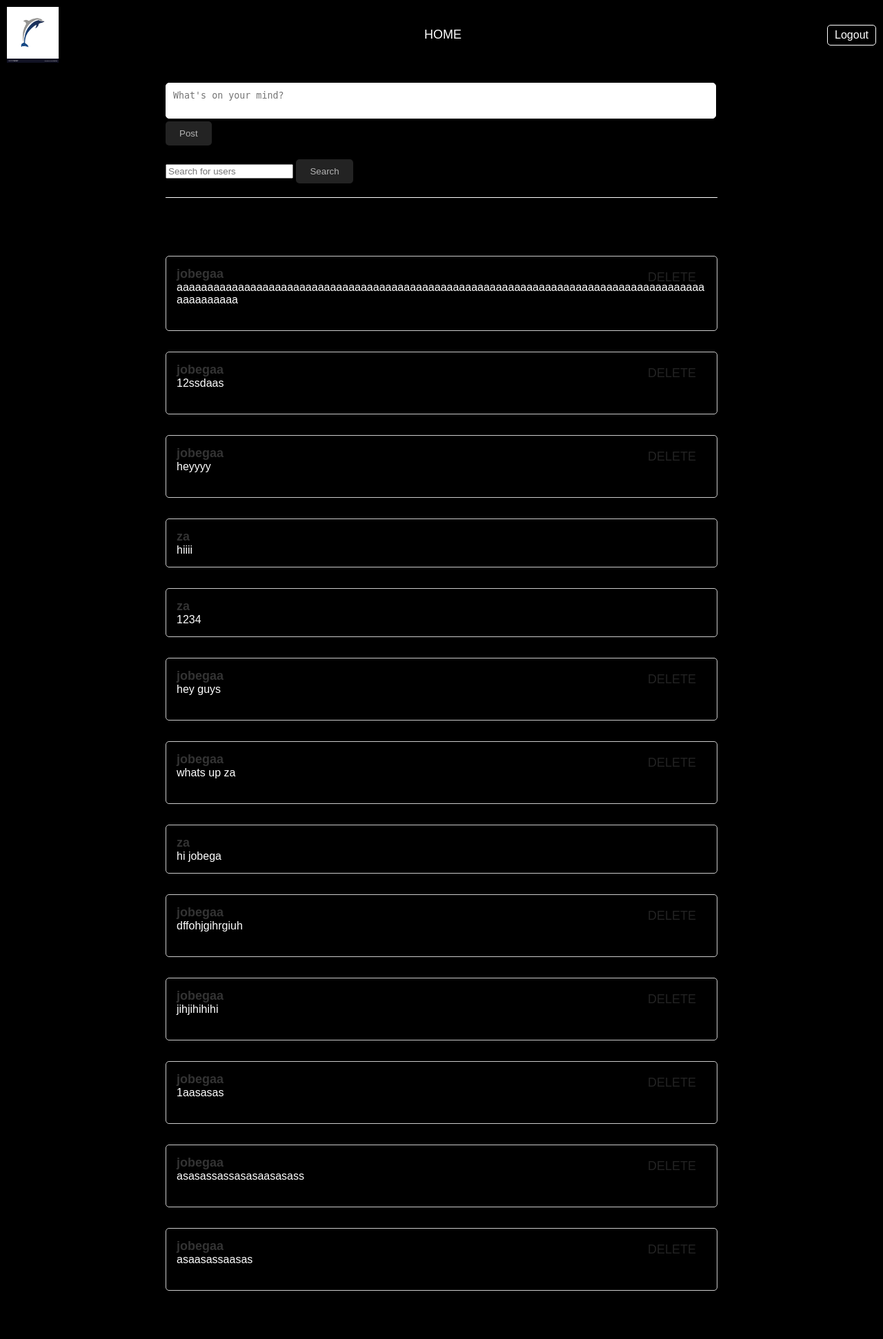
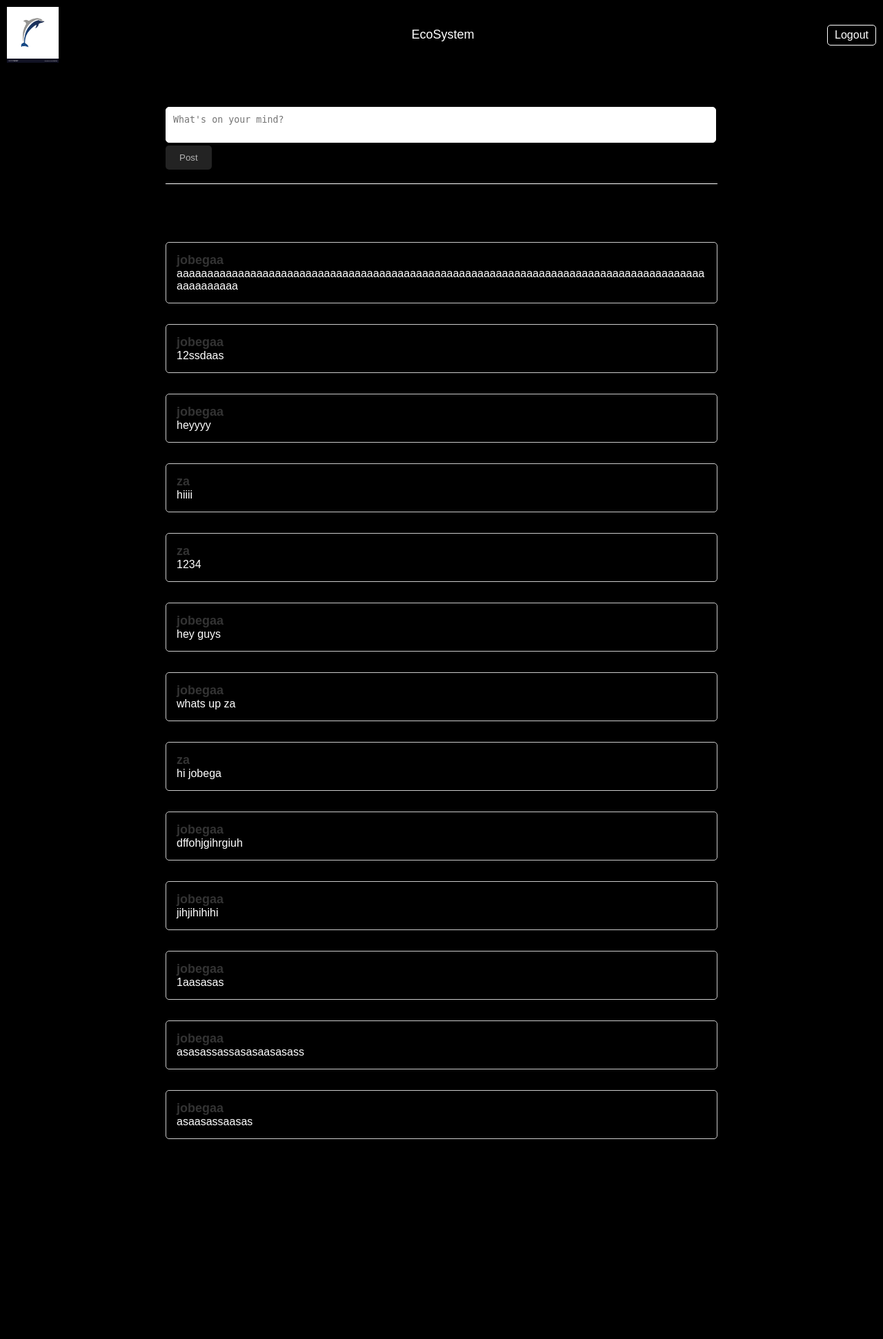
Before and after one commit to JosephPobega/EcoSystem, a Flask app: page /dashboard in a window 1280 px wide. Shown: the whole page at 69% size. After the commit the page ends 1652 px from the top, so only its background shows below. Run offline with Flask 3, Linux system fonts and the light colour scheme; a user stored in the database is signed in.

Commit message:
Add files via upload

```diff
--- a/templates/dashboard.html
+++ b/templates/dashboard.html
@@ -9,61 +9,57 @@
 <body>
     <header>
         <img src="/static/blubberlogo.png" alt="Blubber">
-        <p class="welcome-text">HOME</p>
+        <p class="welcome-text">EcoSystem</p>
         <a href="/login" class="logout">Logout</a>
     </header>
 
+
+    <!-- Script to return to top of page when logo is pressed -->
     <script>
-        // Get the logo element
         const logo = document.querySelector('header img');
-
-        // Add a click event listener to the logo
         logo.addEventListener('click', () => {
-            // Scroll to the top of the page smoothly
             window.scrollTo({
                 top: 0,
                 behavior: 'smooth',
             });
         });
     </script>
+    <!---------------------------------------------------------->
 
-
+    <div class="search-bar">
+            <form method="GET" action="/search">
+                <input type="text" name="query" placeholder="Search for users">
+                <button type="submit">Search</button>
+            </form>
+        </div>
 
     <main>
-        <!-- Post Form -->
         <form method="POST" action="/post">
             <textarea name="message" placeholder="What's on your mind?"></textarea>
             <button type="submit">Post</button>
         </form>
 
 
-
-         <!-- Search Bar -->
-         <div class="search-bar">
-            <form method="GET" action="/search">
-                <input type="text" name="query" placeholder="Search for users">
-                <button type="submit">Search</button>
-            </form>
-        </div>
-
-
-
-        <!-- Public Feed -->
         <div class="public-feed">
             <h2>Public Feed</h2>
             <ul>
                 {% for post in posts|reverse %}
                 <li class="post-message">
                     <strong><a href="{{ url_for('profile', username=post.username) }}">{{ post.username }}</a></strong><br> {{ post.message }}
-                    {% if post.username == username %}  <!-- Only show delete option for user's own posts -->
-                    <form method="POST" action="{{ url_for('delete_post', post_id=post.id) }}">
-                        <button type="submit">DELETE</button>
-                    </form>
-                    {% endif %}
+                    <div class="post-actions">
+                        </form>
+                    </div>
                 </li>
                 {% endfor %}
             </ul>
         </div>
+
     </main>
+
+    <footer>
+        <p1>Ecosystem @ 2023</p1>
+    </footer>
+
+
 </body>
 </html>
--- a/templates/login.html
+++ b/templates/login.html
@@ -8,7 +8,7 @@
 <body>
 
     <div class="registerLoginName">
-        <h1>Blubber</h1>
+        <h1>EcoSystem</h1>
     </div>
 
     <header>
@@ -27,7 +27,7 @@
 
         <input type="submit" value="Login">
     </form>
-    <p>Don't have an account? <a href="{{ url_for('register') }}">Register here</a></p>
+    <p>Don't have an account? <a href="{{ url_for('register') }}">Register here</a></p><br>
     {% with messages = get_flashed_messages() %}
         {% if messages %}
             <ul class="flashes">
--- a/templates/profile.html
+++ b/templates/profile.html
@@ -7,6 +7,7 @@
     <link rel="stylesheet" href="{{ url_for('static', filename='profile.css') }}">
 </head>
 <body>
+
     <header>
         <h1>User Profile</h1>
         <p class="username">{{ user.username }}</p>
@@ -18,7 +19,6 @@
             <h2>Profile Information</h2>
             <p><strong>Username:</strong> {{ user.username }}</p>
             <p><strong>Email:</strong> {{ user.email }}</p>
-            <!-- Add more user profile information here -->
         </div>
 
         <div class="user-posts">
@@ -30,5 +30,6 @@
             </ul>
         </div>
     </main>
+
 </body>
 </html>
--- a/templates/register.html
+++ b/templates/register.html
@@ -8,7 +8,7 @@
 <body>
 
     <div class="registerLoginName">
-        <h1>Blubber</h1>
+        <h1>EcoSystem</h1>
     </div>
 
     <header>
@@ -30,7 +30,7 @@
 
         <input type="submit" value="Register">
     </form>
-    <p>Already have an account? <a href="{{ url_for('login') }}">Login here</a></p>
+    <p>Already have an account? <a href="{{ url_for('login') }}">Login here</a></p><br>
     {% with messages = get_flashed_messages() %}
         {% if messages %}
             <ul class="flashes">
--- a/templates/search_results.html
+++ b/templates/search_results.html
@@ -6,11 +6,13 @@
     <title>Search Results</title>
 </head>
 <body>
+
     <h1>Search Results for "{{ query }}"</h1>
     <ul>
         {% for user in users %}
             <li><a href="{{ url_for('profile', username=user.username) }}">{{ user.username }}</a></li>
         {% endfor %}
     </ul>
+
 </body>
 </html>
```
